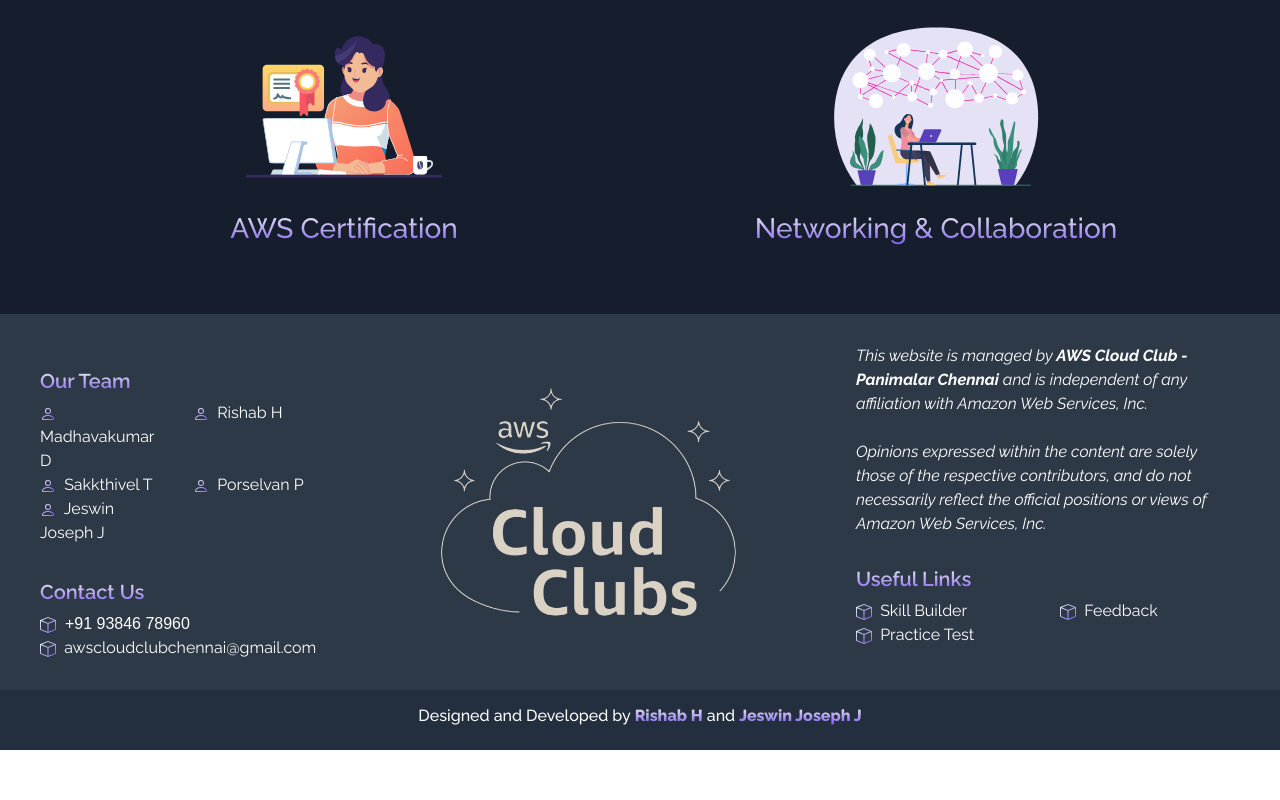
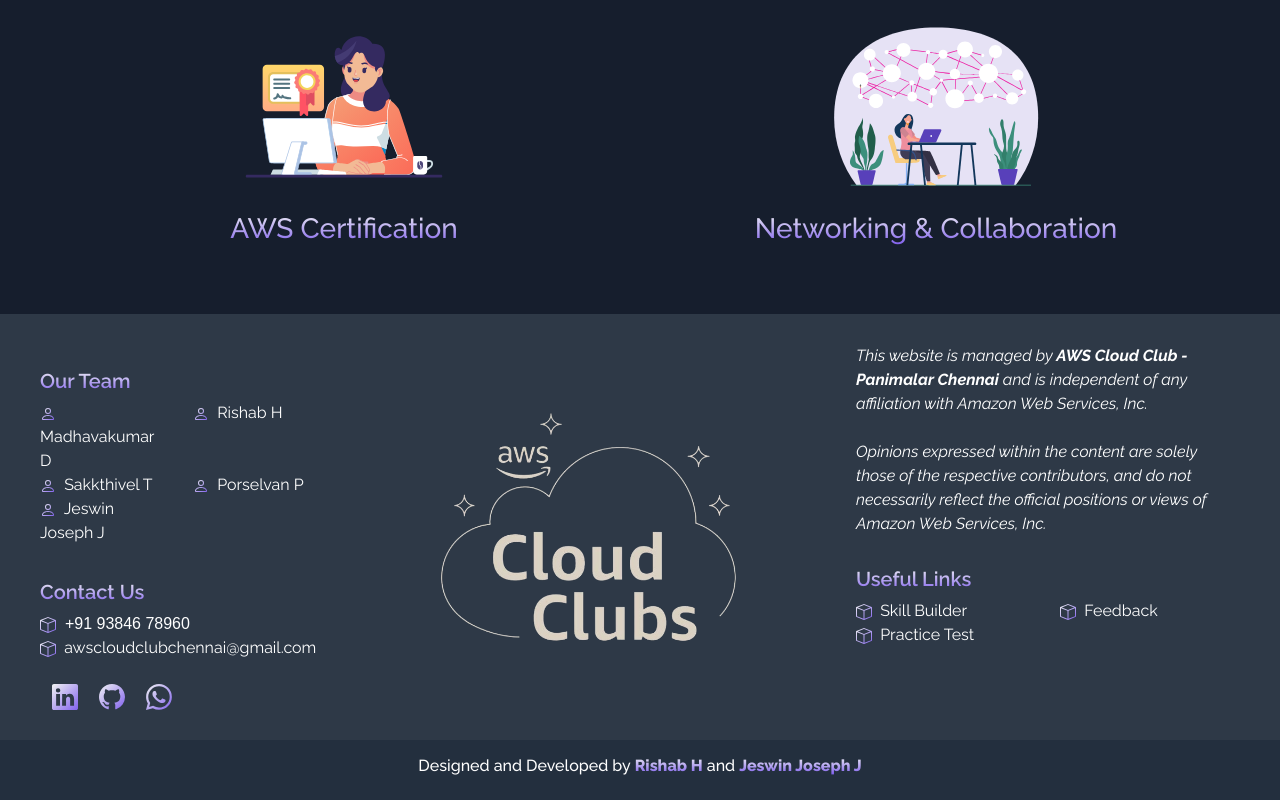
Before and after one commit to Rishab59/aws-cloud-club-site, a React (Create React App) app in the folder aws-cloud-club-site/: page / in a window 1280 px wide. Shown: the part 2112-2912 px from the top of the page. Before the commit the page ends 2862 px from the top, so only its background shows below. Built offline with nearby package versions, Linux system fonts and the light colour scheme; a web font is replaced by a local one.

Commit message:
footer work

```diff
--- a/aws-cloud-club-site/src/Components/Footer/Footer.jsx
+++ b/aws-cloud-club-site/src/Components/Footer/Footer.jsx
@@ -5,11 +5,11 @@
 import { NavLink } from "react-router-dom" ;
 
 import AWSCloudClubLogo from "../../assets/img/logo.png" ;
-import PECLogo from "../../assets/img/pec-logo.png" ;
 
 import { Container, Row, Col } from "react-bootstrap";
 import GradientBoxIcon from "../GradientBoxIcon/GradientBoxIcon";
 import GradientProfileIcon from "../GradientProfileIcon/GradientBoxIcon";
+import SocailLinks from "../SocialLinks/SocailLinks";
 
 function Footer() {
     return (
@@ -84,8 +84,8 @@
                                 awscloudclubchennai@gmail.com
                             </NavLink>
                         </Col>
-
                     </Row>
+                    <SocailLinks />
 
                 </Col>
                 <Col lg={5} className="img-container">
@@ -126,13 +126,6 @@
                             Practice Test
                             </NavLink>
                         </Col>
-
-                        {/* <Col md={6}>
-                            <NavLink to= "/" target="_blank" className="useful-links">
-                            <GradientBoxIcon />&nbsp;
-                            Skill Builder
-                            </NavLink>
-                        </Col> */}
                     </Row>
                 </Col>
             </Row>
--- /dev/null
+++ b/aws-cloud-club-site/src/Components/SocialLinks/SocailLinks.jsx
@@ -0,0 +1,55 @@
+import React from 'react' ;
+import { Col, Container, Row } from 'react-bootstrap';
+import { NavLink } from 'react-router-dom';
+
+function SocailLinks() {
+    return (
+        <Container>
+            <Row style={{marginTop: "24px"}}>
+                <Col sm={2}>
+                    <NavLink to="/">
+                        <svg xmlns="http://www.w3.org/2000/svg" width="26" height="26" fill="currentColor" class="bi bi-linkedin" viewBox="0 0 16 16">
+                            <defs>
+                                <linearGradient id="gradient" x1="0%" y1="0%" x2="100%" y2="100%">
+                                <stop offset="0%" stopColor="#F1F3F3" />
+                                <stop offset="100%" stopColor="#7C5AED" />
+                                </linearGradient>
+                            </defs>
+                            <path d="M0 1.146C0 .513.526 0 1.175 0h13.65C15.474 0 16 .513 16 1.146v13.708c0 .633-.526 1.146-1.175 1.146H1.175C.526 16 0 15.487 0 14.854zm4.943 12.248V6.169H2.542v7.225zm-1.2-8.212c.837 0 1.358-.554 1.358-1.248-.015-.709-.52-1.248-1.342-1.248S2.4 3.226 2.4 3.934c0 .694.521 1.248 1.327 1.248zm4.908 8.212V9.359c0-.216.016-.432.08-.586.173-.431.568-.878 1.232-.878.869 0 1.216.662 1.216 1.634v3.865h2.401V9.25c0-2.22-1.184-3.252-2.764-3.252-1.274 0-1.845.7-2.165 1.193v.025h-.016l.016-.025V6.169h-2.4c.03.678 0 7.225 0 7.225z" fill="url(#gradient)"/>
+                        </svg>
+                    </NavLink>
+                </Col>
+
+                <Col sm={2}>
+                    <NavLink to = "/">
+                        <svg xmlns="http://www.w3.org/2000/svg" width="26" height="26" fill="currentColor" class="bi bi-github" viewBox="0 0 16 16">
+                            <defs>
+                                <linearGradient id="gradient" x1="0%" y1="0%" x2="100%" y2="100%">
+                                <stop offset="0%" stopColor="#F1F3F3" />
+                                <stop offset="100%" stopColor="#7C5AED" />
+                                </linearGradient>
+                            </defs>
+                            <path d="M8 0C3.58 0 0 3.58 0 8c0 3.54 2.29 6.53 5.47 7.59.4.07.55-.17.55-.38 0-.19-.01-.82-.01-1.49-2.01.37-2.53-.49-2.69-.94-.09-.23-.48-.94-.82-1.13-.28-.15-.68-.52-.01-.53.63-.01 1.08.58 1.23.82.72 1.21 1.87.87 2.33.66.07-.52.28-.87.51-1.07-1.78-.2-3.64-.89-3.64-3.95 0-.87.31-1.59.82-2.15-.08-.2-.36-1.02.08-2.12 0 0 .67-.21 2.2.82.64-.18 1.32-.27 2-.27s1.36.09 2 .27c1.53-1.04 2.2-.82 2.2-.82.44 1.1.16 1.92.08 2.12.51.56.82 1.27.82 2.15 0 3.07-1.87 3.75-3.65 3.95.29.25.54.73.54 1.48 0 1.07-.01 1.93-.01 2.2 0 .21.15.46.55.38A8.01 8.01 0 0 0 16 8c0-4.42-3.58-8-8-8" fill="url(#gradient)"/>
+                        </svg>
+                    </NavLink>
+                </Col>
+
+                <Col sm={2}>
+                    <NavLink to= "/">
+                        <svg xmlns="http://www.w3.org/2000/svg" width="26" height="26" fill="currentColor" class="bi bi-whatsapp" viewBox="0 0 16 16">
+                            <defs>
+                                <linearGradient id="gradient" x1="0%" y1="0%" x2="100%" y2="100%">
+                                <stop offset="0%" stopColor="#F1F3F3" />
+                                <stop offset="100%" stopColor="#7C5AED" />
+                                </linearGradient>
+                            </defs>
+                            <path d="M13.601 2.326A7.85 7.85 0 0 0 7.994 0C3.627 0 .068 3.558.064 7.926c0 1.399.366 2.76 1.057 3.965L0 16l4.204-1.102a7.9 7.9 0 0 0 3.79.965h.004c4.368 0 7.926-3.558 7.93-7.93A7.9 7.9 0 0 0 13.6 2.326zM7.994 14.521a6.6 6.6 0 0 1-3.356-.92l-.24-.144-2.494.654.666-2.433-.156-.251a6.56 6.56 0 0 1-1.007-3.505c0-3.626 2.957-6.584 6.591-6.584a6.56 6.56 0 0 1 4.66 1.931 6.56 6.56 0 0 1 1.928 4.66c-.004 3.639-2.961 6.592-6.592 6.592m3.615-4.934c-.197-.099-1.17-.578-1.353-.646-.182-.065-.315-.099-.445.099-.133.197-.513.646-.627.775-.114.133-.232.148-.43.05-.197-.1-.836-.308-1.592-.985-.59-.525-.985-1.175-1.103-1.372-.114-.198-.011-.304.088-.403.087-.088.197-.232.296-.346.1-.114.133-.198.198-.33.065-.134.034-.248-.015-.347-.05-.099-.445-1.076-.612-1.47-.16-.389-.323-.335-.445-.34-.114-.007-.247-.007-.38-.007a.73.73 0 0 0-.529.247c-.182.198-.691.677-.691 1.654s.71 1.916.81 2.049c.098.133 1.394 2.132 3.383 2.992.47.205.84.326 1.129.418.475.152.904.129 1.246.08.38-.058 1.171-.48 1.338-.943.164-.464.164-.86.114-.943-.049-.084-.182-.133-.38-.232" fill="url(#gradient)"/>
+                        </svg>
+                    </NavLink>
+                </Col>
+            </Row>
+        </Container>
+    ) ;
+}
+
+export default SocailLinks ;
```
Also changed, not shown: aws-cloud-club-site/src/App.css (+0 -39 lines), aws-cloud-club-site/src/Components/Hero/HeroStyles.css (line endings or trailing spaces).
